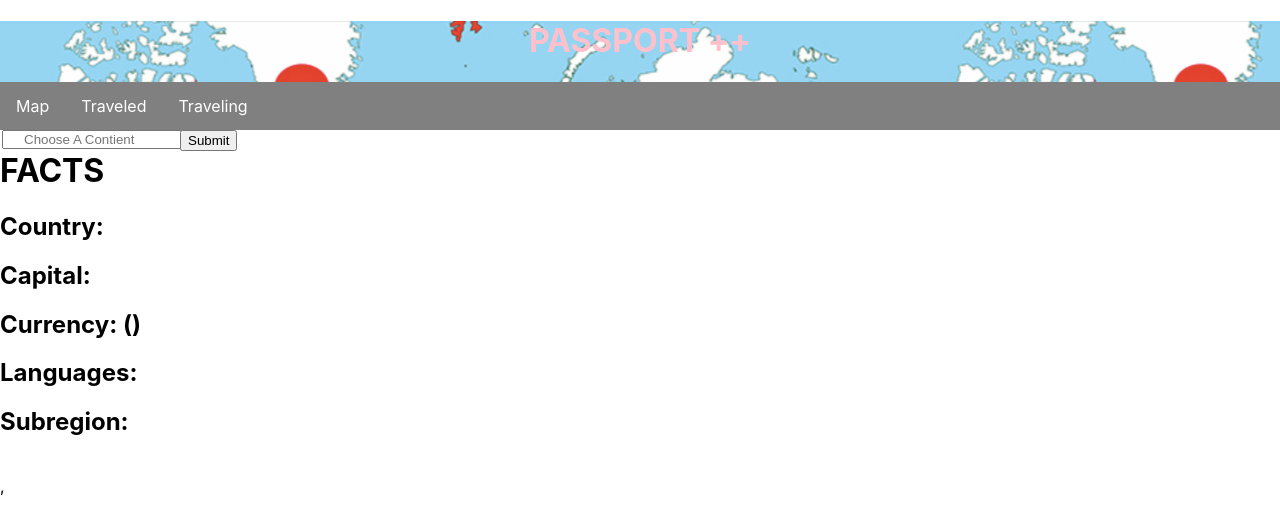
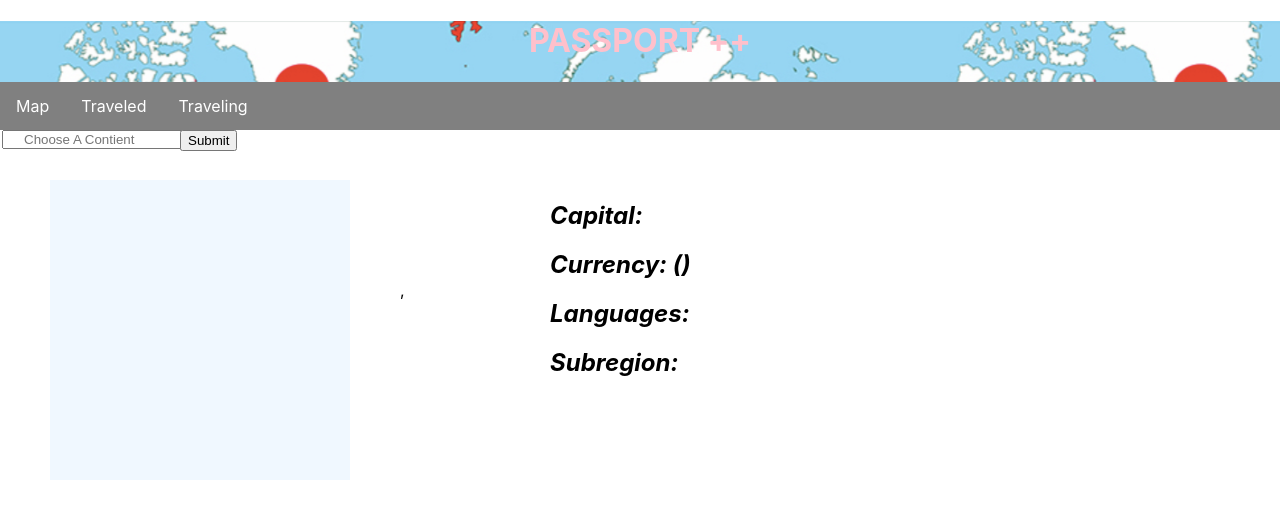
Before and after one commit to Chidinma98/API-Project, a React (Create React App) app: page /traveled in a window 1280 px wide. Shown: the top 530 px of the page. Built offline with nearby package versions, Linux system fonts and the light colour scheme.

Commit message:
project with better css

```diff
--- a/src/Components/Traveled.js
+++ b/src/Components/Traveled.js
@@ -9,15 +9,15 @@ class Traveled extends Component {
 
     render(props) {
         return (
-            <div>
+            <div className = 'container'>
 
                 <div className='destination'>
                     {this.props.traveled.map((travel, index) => <h1 key={index} onClick={() => (this.props.showInfo(travel.name))}> {travel.name}</h1>)}
                 </div>
 
                 <div className='details'>
-                    <h1>FACTS</h1>
-                    <h2>Country: {this.props.name}</h2>
+                    {/* <h1>FACTS</h1> */}
+                    <h1>{this.props.name}</h1>
                     <h2>Capital: {this.props.capital}</h2>
                     <h2>Currency: {this.props.currency}  ({this.props.symbol}) </h2>
                     <h2>Languages: {this.props.languages}</h2>
--- a/src/index.css
+++ b/src/index.css
@@ -51,6 +51,31 @@ code {
    justify-content: space-between;
 }
 
+.container{
+  width:900px;
+  height: 150px;
+
+}
+.destination{
+  width:300px;
+  float:left;
+  /* background: green;  */
+  height: 300px;
+  margin: 50px;
+  font-style: oblique;
+  color: gray;
+  background-color: aliceblue;
+}
+
+.details{
+  width:300px;
+  height: 150px;
+  float:right;
+  /* background: blue; */
+  margin: 50px;
+  font-style: oblique;
+
+}
 
 ul {
   list-style-type: none;
```
